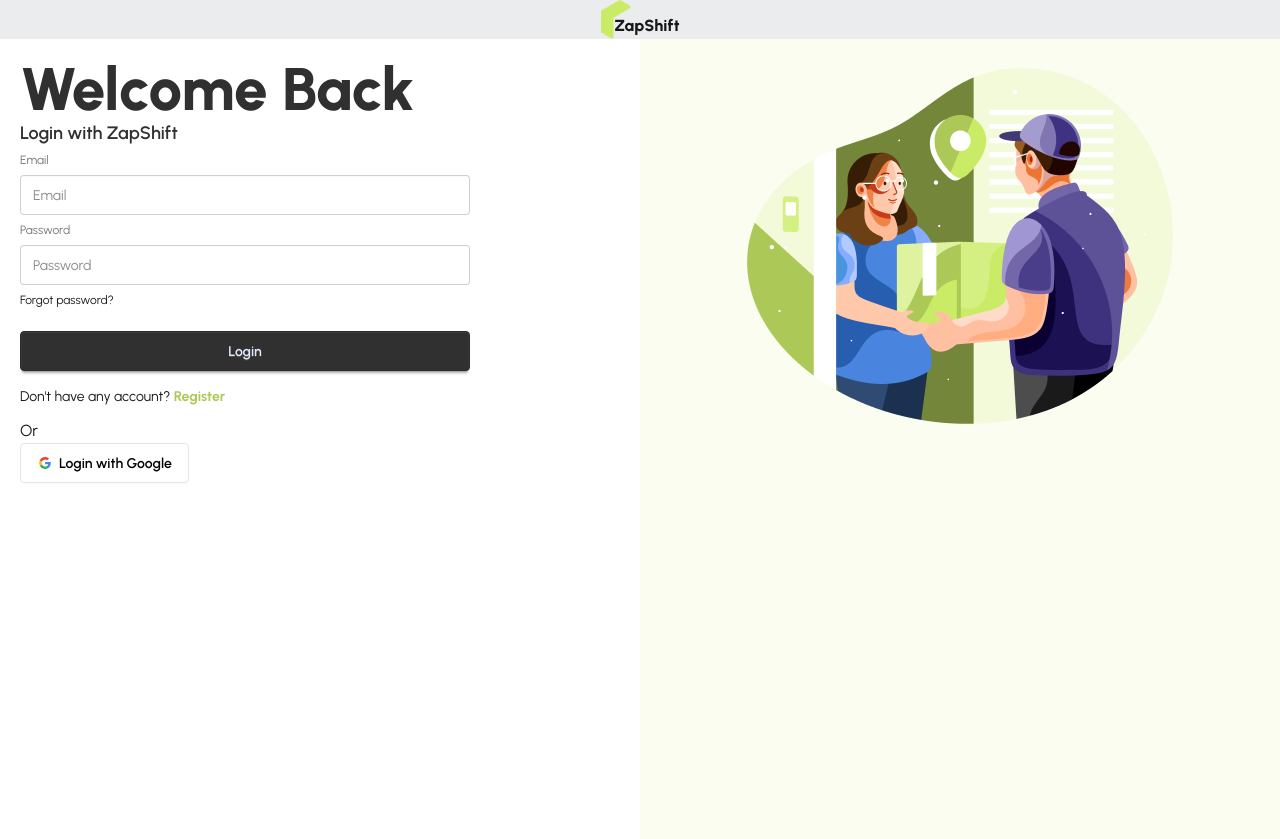
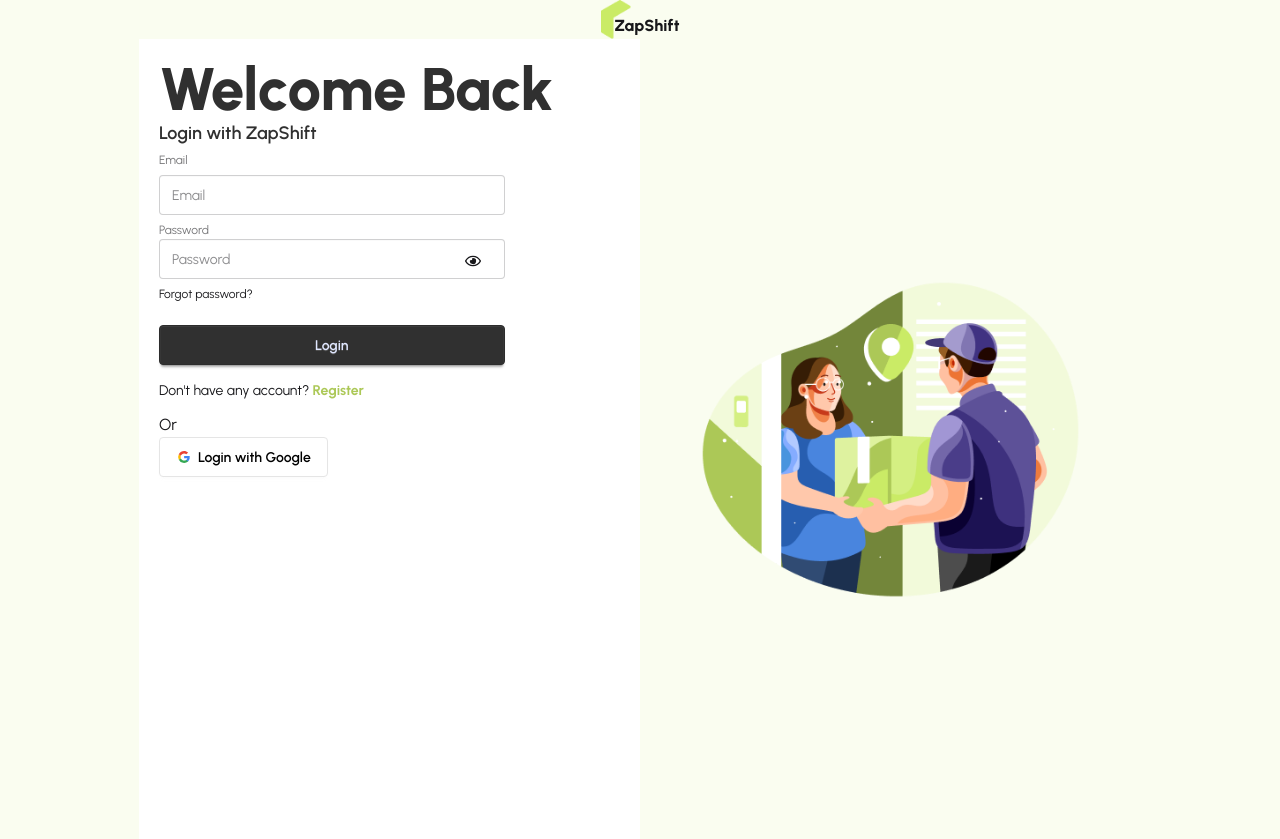
Before and after one commit to piyash-23/zap-shift, a React (Vite) app: page /login in a window 1280 px wide. Built offline with nearby package versions, Linux system fonts and the light colour scheme; no server answers.

Commit message:
auth, context

```diff
--- a/package.json
+++ b/package.json
@@ -10,6 +10,7 @@
     "preview": "vite preview"
   },
   "dependencies": {
+    "firebase": "^12.6.0",
     "leaflet": "^1.9.4",
     "react": "^19.2.0",
     "react-dom": "^19.2.0",
--- a/src/Components/Navbar/Navbar.jsx
+++ b/src/Components/Navbar/Navbar.jsx
@@ -1,8 +1,10 @@
 import React from "react";
 import { Link, NavLink } from "react-router";
 import Logo from "../Logo/Logo";
+import useAuth from "../../hooks/useAuth/useAuth";
 
 const Navbar = () => {
+  const { user } = useAuth();
   const links = (
     <>
       <li>
@@ -63,7 +65,7 @@
             to={"/login"}
             className="btn bg-transparent border-side border-2 rounded-full"
           >
-            Sign In
+            {user ? "Sign Out" : "  Sign In"}
           </Link>
           <a className="btn bg-secondary text-head font-bold rounded-full">
             Be a rider
--- /dev/null
+++ b/src/Contexts/AuthContext/AuthProvider.jsx
@@ -0,0 +1,54 @@
+import {
+  createUserWithEmailAndPassword,
+  GoogleAuthProvider,
+  onAuthStateChanged,
+  signInWithEmailAndPassword,
+  signInWithPopup,
+  signOut,
+} from "firebase/auth";
+import React, { createContext, useEffect, useState } from "react";
+import { auth } from "../../Firebase/firebase.init";
+
+const provider = new GoogleAuthProvider();
+export const AuthContext = createContext();
+const AuthProvider = ({ children }) => {
+  const [loading, setLoading] = useState(true);
+  const [user, setUser] = useState(null);
+
+  const createWithMail = (email, password) => {
+    return createUserWithEmailAndPassword(auth, email, password);
+  };
+
+  const signWithMail = (email, password) => {
+    return signInWithEmailAndPassword(auth, email, password);
+  };
+
+  const googleSign = () => {
+    return signInWithPopup(auth, provider);
+  };
+  useEffect(() => {
+    const unscrbd = onAuthStateChanged(auth, (currentUser) => {
+      setUser(currentUser);
+      setLoading(false);
+    });
+    return () => {
+      unscrbd();
+    };
+  }, []);
+  const logOut = () => {
+    return signOut(auth);
+  };
+  const authInfo = {
+    loading,
+    setLoading,
+    user,
+    setUser,
+    googleSign,
+    signWithMail,
+    createWithMail,
+    logOut,
+  };
+  return <AuthContext value={authInfo}>{children}</AuthContext>;
+};
+
+export default AuthProvider;
--- /dev/null
+++ b/src/Firebase/firebase.init.js
@@ -0,0 +1,24 @@
+// Import the functions you need from the SDKs you need
+import { initializeApp } from "firebase/app";
+import { getAnalytics } from "firebase/analytics";
+import { getAuth } from "firebase/auth";
+// TODO: Add SDKs for Firebase products that you want to use
+// https://firebase.google.com/docs/web/setup#available-libraries
+
+// Your web app's Firebase configuration
+// For Firebase JS SDK v7.20.0 and later, measurementId is optional
+const firebaseConfig = {
+  apiKey: import.meta.env.VITE_apiKey,
+  authDomain: import.meta.env.VITE_authDomain,
+  projectId: import.meta.env.VITE_projectId,
+  storageBucket: import.meta.env.VITE_storageBucket,
+  messagingSenderId: import.meta.env.VITE_messagingSenderId,
+  appId: import.meta.env.VITE_appId,
+  measurementId: import.meta.env.VITE_measurementId,
+};
+
+// Initialize Firebase
+const app = initializeApp(firebaseConfig);
+const analytics = getAnalytics(app);
+// Initialize Firebase Authentication and get a reference to the service
+export const auth = getAuth(app);
--- a/src/Layouts/Auth/AuthLayout.jsx
+++ b/src/Layouts/Auth/AuthLayout.jsx
@@ -8,9 +8,11 @@
 const AuthLayout = () => {
   return (
     <>
-      <div className="max-w-7xl mx-auto min-h-screen">
+      <div className="max-w-7xl mx-auto flex justify-center items-center min-h-screen bg-[#FAFDF0]">
         <div>
-          <Logo />
+          <div>
+            <Logo />
+          </div>
           <div className="flex justify-between items-center">
             <div className="flex-1">
               <Outlet>
@@ -18,10 +20,8 @@
                 <Register></Register>
               </Outlet>
             </div>
-            <div className="flex-1 bg-[#FAFDF0] min-h-screen">
-              <div className="flex justify-center items-center h-[100%]">
-                <img src={authImage} />
-              </div>
+            <div className="flex-1 x">
+              <img src={authImage} />
             </div>
           </div>
         </div>
--- a/src/Pages/AuthPages/Login/Login.jsx
+++ b/src/Pages/AuthPages/Login/Login.jsx
@@ -1,11 +1,35 @@
-import React from "react";
+import React, { useState } from "react";
+import { FaEyeSlash } from "react-icons/fa";
+import { FaRegEye } from "react-icons/fa";
 import { useForm } from "react-hook-form";
 import { Link } from "react-router";
+import useAuth from "../../../hooks/useAuth/useAuth";
 
 const Login = () => {
-  const { register, handleSubmit, watch } = useForm();
+  const { signWithMail, setUser } = useAuth();
+  const [show, setShow] = useState(false);
+  const handleShow = () => {
+    setShow(!show);
+  };
+  const {
+    register,
+    handleSubmit,
+    formState: { errors },
+  } = useForm();
   const handleLogin = (data) => {
     console.log(data);
+    signWithMail(data.email, data.password)
+      .then((result) => {
+        // Signed in
+        const user = result.user;
+        setUser(user);
+        // ...
+      })
+      .catch((error) => {
+        const errorCode = error.code;
+        const errorMessage = error.message;
+        console.log(errorCode, errorMessage);
+      });
   };
   return (
     <>
@@ -22,15 +46,49 @@
                 type="email"
                 className="input outline-none w-full"
                 placeholder="Email"
-                {...register("email")}
+                {...register("email", { required: true })}
               />
-              <label className="label">Password</label>
-              <input
-                type="password"
-                className="input outline-none w-full"
-                placeholder="Password"
-                {...register("password")}
-              />
+              {errors.email?.type === "required" && (
+                <p className="text-red-500 font-bold">Email is required</p>
+              )}
+              <div className="relative">
+                <label className="label">Password</label>
+                <input
+                  type={show ? "text" : "password"}
+                  className="input outline-none w-full"
+                  placeholder="Password"
+                  {...register("password", {
+                    required: "Password is required",
+                    minLength: 8,
+                    pattern:
+                      /^(?=.*?[A-Z])(?=.*?[a-z])(?=.*?[0-9])(?=.*?[#?!@$%^&*-]).{8,}$/,
+                  })}
+                />
+                <div
+                  className="absolute top-8 right-6 z-[2]"
+                  onClick={handleShow}
+                >
+                  {show ? (
+                    <FaEyeSlash className="cursor-pointer text-[16px]" />
+                  ) : (
+                    <FaRegEye className="cursor-pointer text-[16px]" />
+                  )}
+                </div>
+                {errors.password?.type === "required" && (
+                  <p className="text-red-500 font-bold">Password is required</p>
+                )}
+                {errors.password?.type === "minLength" && (
+                  <p className="text-red-500 font-bold">
+                    Password must be 8 characters long
+                  </p>
+                )}
+                {errors.password?.type === "pattern" && (
+                  <p className="text-red-500 font-bold">
+                    Password must contain at least one letter, one number, and
+                    one special character
+                  </p>
+                )}
+              </div>
               <div>
                 <a className="link link-hover">Forgot password?</a>
               </div>
--- a/src/Pages/AuthPages/Register/Register.jsx
+++ b/src/Pages/AuthPages/Register/Register.jsx
@@ -1,7 +1,32 @@
-import React from "react";
+import React, { useState } from "react";
+import { FaEyeSlash } from "react-icons/fa";
+import { FaRegEye } from "react-icons/fa";
+import { useForm } from "react-hook-form";
 import { Link } from "react-router";
+import useAuth from "../../../hooks/useAuth/useAuth";
 
 const Register = () => {
+  const { createWithMail, setUser } = useAuth();
+  const [show, setShow] = useState(false);
+  const handleShow = () => {
+    setShow(!show);
+  };
+  const {
+    register,
+    handleSubmit,
+    formState: { errors },
+  } = useForm();
+  const handleReg = (data) => {
+    console.log(data);
+    createWithMail(data.email, data.password)
+      .then((result) => {
+        console.log(result);
+        setUser(result);
+      })
+      .then((error) => {
+        console.log(error);
+      });
+  };
   return (
     <>
       <div className="p-5 bg-white min-h-screen">
@@ -12,27 +37,66 @@
           Register with ZapShift
         </p>
         <div className="w-6/8">
-          <form>
+          <form onSubmit={handleSubmit(handleReg)}>
             <fieldset className="fieldset">
               <label className="label">Name</label>
               <input
                 type="text"
                 className="input outline-none w-full"
-                placeholder="Email"
+                placeholder="Name"
+                {...register("name", { required: true })}
               />
+              {errors.name?.type === "required" && (
+                <p className="text-red-500 font-bold">Enter Your Name</p>
+              )}
               <label className="label">Email</label>
               <input
                 type="email"
                 className="input outline-none w-full"
                 placeholder="Email"
+                {...register("email", { required: true })}
               />
-              <label className="label">Password</label>
-              <input
-                type="password"
-                className="input outline-none w-full"
-                placeholder="Password"
-              />
-
+              {errors.email?.type === "required" && (
+                <p className="text-red-500 font-bold">Enter Your Email</p>
+              )}
+              <div className="relative">
+                <label className="label">Password</label>
+                <input
+                  type={show ? "text" : "password"}
+                  className="input outline-none w-full"
+                  placeholder="Password"
+                  {...register("password", {
+                    required: "Password is required",
+                    minLength: 8,
+                    pattern:
+                      /^(?=.*?[A-Z])(?=.*?[a-z])(?=.*?[0-9])(?=.*?[#?!@$%^&*-]).{8,}$/,
+                  })}
+                />
+                <div
+                  className="absolute top-8 right-6 z-[2]"
+                  onClick={handleShow}
+                >
+                  {show ? (
+                    <FaEyeSlash className="cursor-pointer text-[16px]" />
+                  ) : (
+                    <FaRegEye className="cursor-pointer text-[16px]" />
+                  )}
+                </div>
+                {errors.password?.type === "required" && (
+                  <p className="text-red-500 font-bold">Password is required</p>
+                )}
+                {errors.password?.type === "minLength" && (
+                  <p className="text-red-500 font-bold">
+                    Password must be 8 characters long
+                  </p>
+                )}
+                {errors.password?.type === "pattern" && (
+                  <p className="text-red-500 font-bold">
+                    Password must contain at least one letter, one number, and
+                    one special character
+                  </p>
+                )}
+              </div>
               <button className="btn btn-primary mt-4">Register</button>
             </fieldset>
           </form>
--- /dev/null
+++ b/src/hooks/useAuth/useAuth.jsx
@@ -0,0 +1,9 @@
+import React, { use } from "react";
+import { AuthContext } from "../../Contexts/AuthContext/AuthProvider";
+
+const useAuth = () => {
+  const authInfo = use(AuthContext);
+  return authInfo;
+};
+
+export default useAuth;
--- a/src/main.jsx
+++ b/src/main.jsx
@@ -4,9 +4,12 @@
 import App from "./App.jsx";
 import { RouterProvider } from "react-router";
 import Router from "./Routes/Router.jsx";
+import AuthProvider from "./Contexts/AuthContext/AuthProvider.jsx";
 
 createRoot(document.getElementById("root")).render(
   <StrictMode>
-    <RouterProvider router={Router}></RouterProvider>
+    <AuthProvider>
+      <RouterProvider router={Router}></RouterProvider>
+    </AuthProvider>
   </StrictMode>
 );
```
Also changed, not shown: 2 other files (tests, documents, lock files or other folders).
